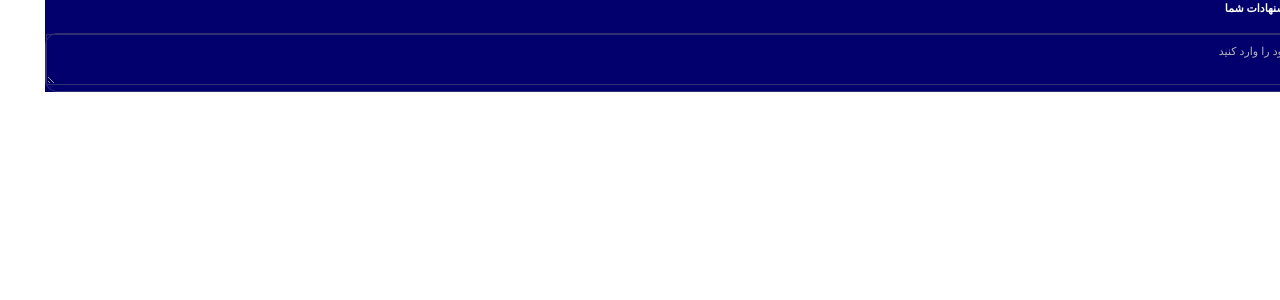
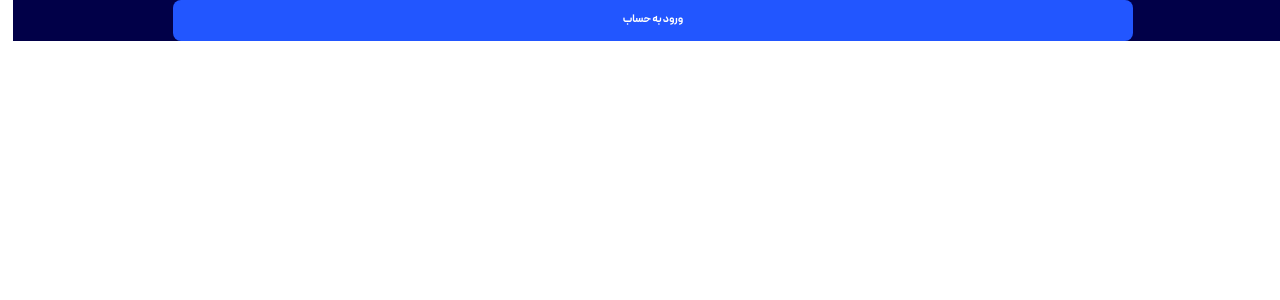
Before and after one commit to ashkan7929/kimia-gold, a React (Vite) app: page / in a window 1280 px wide. Shown: the top 300 px of the page. Built offline with nearby package versions, Linux system fonts and the light colour scheme.

Commit message:
add mainbtn

```diff
--- /dev/null
+++ b/src/components/btns/MainBtn.tsx
@@ -0,0 +1,18 @@
+import { useTranslation } from "react-i18next";
+import type { LoginProps } from "../../types/btn"
+
+const MainBtn = ({type } : LoginProps) => {
+	const { t } = useTranslation();
+
+
+  return (
+	<div className="flex justify-center items-center gap-2.5">
+		<button className="rounded-lg bg-primary-blue text-white
+		hover:bg-custom-primary-dark font-bold text-right py-3
+		 mx-8 w-3/4 flex justify-center items-center gap-2.5
+		font-peyda text-xl-custom self-stretch"> {t(`buttons.${type}`)}</button>
+	</div>
+  )
+}
+
+export default MainBtn
--- a/src/locales/fa/translation.json
+++ b/src/locales/fa/translation.json
@@ -6,5 +6,11 @@
     "titleTexterea": "پیغام و پیشنهادات شما",
     "textereaPlaceholder": "پیغام خود را وارد کنید",
     "numberPlaceholder": "لطفا مبلغ خود را به ریال وارد کنید",
-    "datePlaceholder": "تاریخ تولد خود را وارد کنید"
+    "datePlaceholder": "تاریخ تولد خود را وارد کنید",
+    "buttons": {
+    "login": "ورود به حساب",
+    "register": "ثبت‌نام",
+    "inquiry": "جستجو و استعلام ثبت احوال"
+  }
+
 }
--- a/src/pages/Home.tsx
+++ b/src/pages/Home.tsx
@@ -1,21 +1,15 @@
-
-import { useTranslation } from 'react-i18next';
-
-import TextareaInput from '../components/Inputs/TextareaInput';
-
-
+import MainBtn from '../components/btns/MainBtn'
 
 const Home = () => {
 
-    const { t } = useTranslation();
+// const { t } = useTranslation();
+  return (
+    <div className='bg-primary-light'>
+        {/* <MainBtn  type={t('type')} */}
+        <MainBtn type="login"
+/>
+    </div>
+  )
+}
 
-
-    return (
-        <div className="bg-primary-light ">
-
-            <TextareaInput  placeholder={t('textereaPlaceholder')} title={t('titleTexterea')}/>
-        </div>
-    );
-};
-
-export default Home;
+export default Home
--- /dev/null
+++ b/src/types/btn.ts
@@ -0,0 +1,9 @@
+
+export interface CheckboxProps {
+    label: string;
+}
+
+
+export interface LoginProps {
+	type?: string
+}
```
